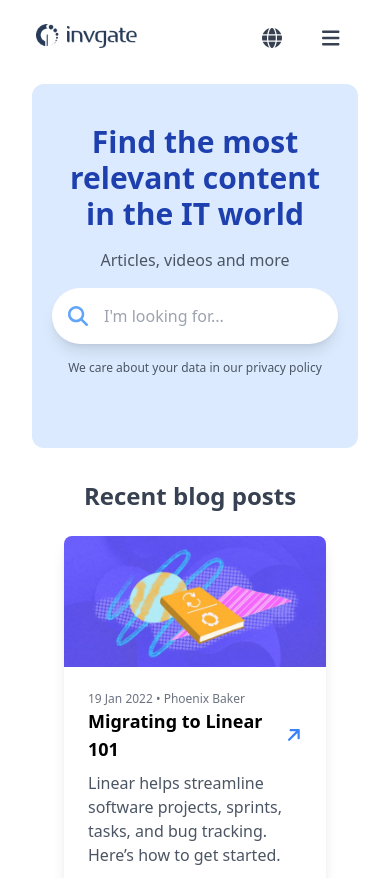
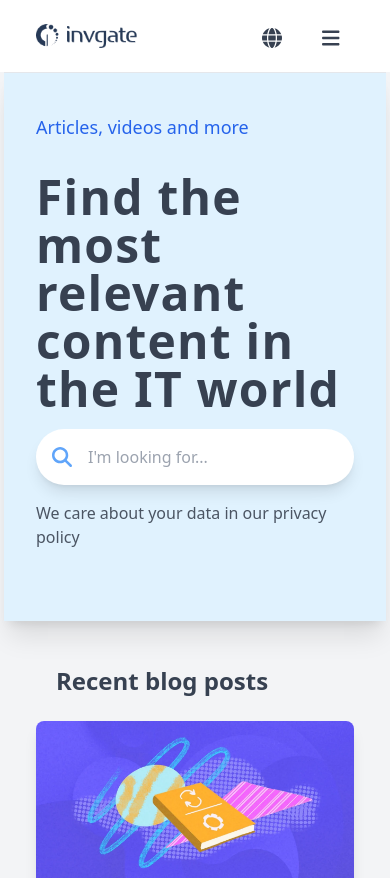
Before and after one commit to LucaSicoli/InvGate_Prototype, a React (Create React App) app: page / in a window 390 px wide. Shown: the top 878 px of the page. Built offline with nearby package versions, Linux system fonts and the light colour scheme.

Commit message:
revision final

```diff
--- a/src/App.js
+++ b/src/App.js
@@ -1,7 +1,6 @@
 import React from 'react';
 import './App.css';
 import Navbar from './components/navbar.jsx';
-import SearchComponent from './components/searchbarcard.jsx';
 import RecentBlogPosts from './components/recentBlogPosts.jsx';
 import PodcastSection from './components/podcastSection.jsx';
 import './output.css';
@@ -71,14 +70,15 @@
   ];
 
   return (
-    <div>
+    <div className='bg-gray-100'>
       <Helmet>
         <title>Home | Invgate</title>
         <meta name="description" content="Invgate is a revolutionary and helpfull space for designers, developers, and product managers to learn and grow." />
+        <link rel='icon' href='./images/invgate-logo.png' type='image/x-icon' />
       </Helmet>
       <Navbar />
-      <main className="p-8 sm:p-13 mt-7 sm:mt-10">
-        <SearchComponent posts={blogPosts} />
+      <main className="px-1 py-10 sm:p-8 sm:p-13 mt-8 sm:mt-10">
+        <Header posts={blogPosts} />
         <RecentBlogPosts posts={blogPosts} />
         <PodcastSection episodes={podcastEpisodes} />
       </main>
--- a/src/components/header.jsx
+++ b/src/components/header.jsx
@@ -2,22 +2,23 @@
 import { FontAwesomeIcon } from '@fortawesome/react-fontawesome';
 import { faSearch, faTimes } from '@fortawesome/free-solid-svg-icons';
 
-const Header = () => {
+const Header = ({ posts }) => {
   const [searchValue, setSearchValue] = useState('');
-    const posts = []; // Supongamos que aquí tendrías tus posts o datos a buscar
-    const filteredPosts = posts.filter(post => post.title.toLowerCase().includes(searchValue.toLowerCase()));
+
+  const filteredPosts = posts && searchValue.trim() ?
+    posts.filter(post => post.title.toLowerCase().includes(searchValue.toLowerCase().trim())) : [];
 
   const clearSearch = () => {
     setSearchValue('');
   };
 
   return (
-        <div className="bg-blue-100 mt-14 px-8 py-12">
+    <div className="bg-celeste-200 mt-21 px-8 mx-auto box-shadow shadow-xl w-full mb-10 sm:mb-4 sm:w-[95%] py-10 border-t sm:rounded-2xl">
       <div className="max-w-7xl mx-auto">
         <div className="flex flex-col md:flex-row justify-between items-center">
           <div className="flex-1">
-                        <h1 className="text-4xl font-bold text-gray-700 mb-4">Find the most relevant content in the IT world</h1>
-                        <p className="text-lg text-gray-600 mb-8">Articles, videos and more</p>
+            <p className="text-lg text-blue-600 mb-8">Articles, videos and more</p>
+            <h1 className="text-5xl tracking-wide let font-bold text-gray-700 mb-4">Find the most relevant content in the IT world</h1>
             <div className="flex items-center bg-white shadow-lg p-4 rounded-full w-full sm:w-40%">
               <FontAwesomeIcon icon={faSearch} className="text-blue-400 w-5 h-5 mr-4" />
               <input
@@ -39,7 +40,7 @@
             {filteredPosts.length === 0 && searchValue.trim() !== '' && (
               <p className="text-red-500 mt-2">No results found for "{searchValue}"</p>
             )}
-                        <p className="text-xs text-gray-600 mt-4">We care about your data in our privacy policy</p>
+                        <p className="text-md text-gray-600 mt-4">We care about your data in our privacy policy</p>
                     </div>
                     <div className="flex-1 hidden md:block">
                         <video src="./images/hero.webm" autoPlay muted loop alt="IT World Illustration" className="max-w-xl mx-auto"/>
--- a/src/components/navbar.jsx
+++ b/src/components/navbar.jsx
@@ -1,4 +1,4 @@
-import React, { useState } from 'react';
+import React, { useState, useEffect} from 'react';
 import { FontAwesomeIcon } from '@fortawesome/react-fontawesome';
 import { faBars, faTimes, faChevronDown, faChevronUp, faGlobe } from '@fortawesome/free-solid-svg-icons';
 
@@ -14,8 +14,22 @@
   const [isOpen, setIsOpen] = useState(false);
   const [openDropdown, setOpenDropdown] = useState(null);
 
+  useEffect(() => {
+    const handleResize = () => {
+      if(window.innerWidth > 768) {
+        setIsOpen(false);
+      }
+    };
+
+    window.addEventListener('resize', handleResize);
+
+    return () => {
+      window.removeEventListener('resize', handleResize);
+    };
+  }, []);
+
   return (
-    <nav className="fixed top-0 bg-white p-1 w-full z-50">
+    <nav className="fixed top-0 bg-white sm:bg-gray-100 p-1 w-full z-50">
       <div className="max-w-7xl mx-auto px-2 sm:px-4 lg:px-8">
         <div className="relative flex items-center justify-between h-16 sm:justify-start">
           <div className="flex items-center justify-between sm:justify-start w-full sm:w-auto pr-14 sm:pr-0">
@@ -29,11 +43,34 @@
               </button>
             </div>
           </div>
+
+
+          {isOpen && (
+            <div className="absolute top-16 w-full left-0 bg-white shadow-md">
+              {navigation.map((item, index) => (
+                <div key={index}>
+                  <button onClick={() => setOpenDropdown(openDropdown === index ? null : index)} className="border-b w-full font-medium border-gray-200 text-gray-600 tracking-tight w-full text-center  py-2.5 hover:bg-gray-200 focus:outline-none">
+                    {item.name}
+                    {item.options.length > 0 && <FontAwesomeIcon icon={openDropdown === index ? faChevronUp : faChevronDown} className="ml-2" />}
+                  </button>
+                    {openDropdown === index && item.options.map((option, i) => (
+                    <a key={i} href={item.href} className="block text-center font-medium px-4 text-gray-900 py-2 hover:bg-gray-200">{option}</a>
+                  ))}
+                </div>
+                ))}
+                <div className="justify-center align center w-full flex flex-col">
+                  <a href="https://github.com/Windsheear" className="text-blue-500 sm:text-gray-500 px-3 py-2 rounded-md text-lg text-center font-poppins underline-animation">Contact Us</a>
+                  <a href="https://github.com/Windsheear" className="bg-blue-500 rounded px-3 py-2 text-lg text-center font-poppins text-white">Subscribe</a>
+                </div>
+            </div>
+          )}
+
+
           <div className="hidden sm:flex items-center justify-between w-full">
             <div className="flex items-center space-x-4">
               {navigation.map((item) => (
                 <div className="relative" key={item.name}>
-                  <button onClick={() => setOpenDropdown(openDropdown === item.name ? null : item.name)} className="text-blue-500 px-3 py-2 rounded-md text-lg font-poppins flex items-center hover:text-blue-800">
+                  <button onClick={() => setOpenDropdown(openDropdown === item.name ? null : item.name)} className="text-gray-500 px-3 py-2 rounded-md text-lg font-poppins flex items-center hover:text-blue-800">
                     {item.name}
                     {item.options.length > 0 && (
                       <div className="relative ml-1 flex items-center">
@@ -64,19 +101,6 @@
             </div>
           </div>
         </div>
-        <div className={`px-2 pt-2 pb-1 space-y-1 sm:hidden menu-transition ${isOpen ? 'open' : ''}`}>
-          <div className="flex justify-center">
-            <div className="flex flex-col items-center">
-              {navigation.map((item) => (
-                <a key={item.name} href={item.href} className="block px-3 py-2 rounded-md text-base font-medium text-gray-500 hover:text-blue-800 hover:bg-blue-100">
-                  {item.name}
-                </a>
-              ))}
-              <a href="https://github.com/Windsheear" className="text-blue-500 px-3 py-2 rounded-md text-lg font-poppins underline-animation">Contact Us</a>
-              <a href="https://github.com/Windsheear" className="bg-blue-500 rounded px-3 py-2 text-lg font-poppins text-white">Subscribe</a>
-            </div>
-          </div>
-        </div>
       </div>
     </nav>
   );
--- a/tailwind.config.js
+++ b/tailwind.config.js
@@ -3,7 +3,20 @@
   purge: ['./src/**/*.{js,jsx,ts,tsx}', './public/index.html'],
   darkMode: false, // or 'media' or 'class'
   theme: {
-    extend: {},
+    extend: {
+      colors: {
+        primary: '#FF6363',
+        secondary: {
+          100: '#E2E2D5',
+          200: '#888883',
+        },
+        celeste: {
+          DEFAULT: '#a5f3fc',
+          100: '#f0f9ff',
+          200: '#e0f2fe'
+        },
+      },
+    },
   },
   plugins: [],
 }
```
Also changed, not shown: 1 other file (tests, documents, lock files or other folders). Lines whose indentation alone changed are shown as unchanged.
